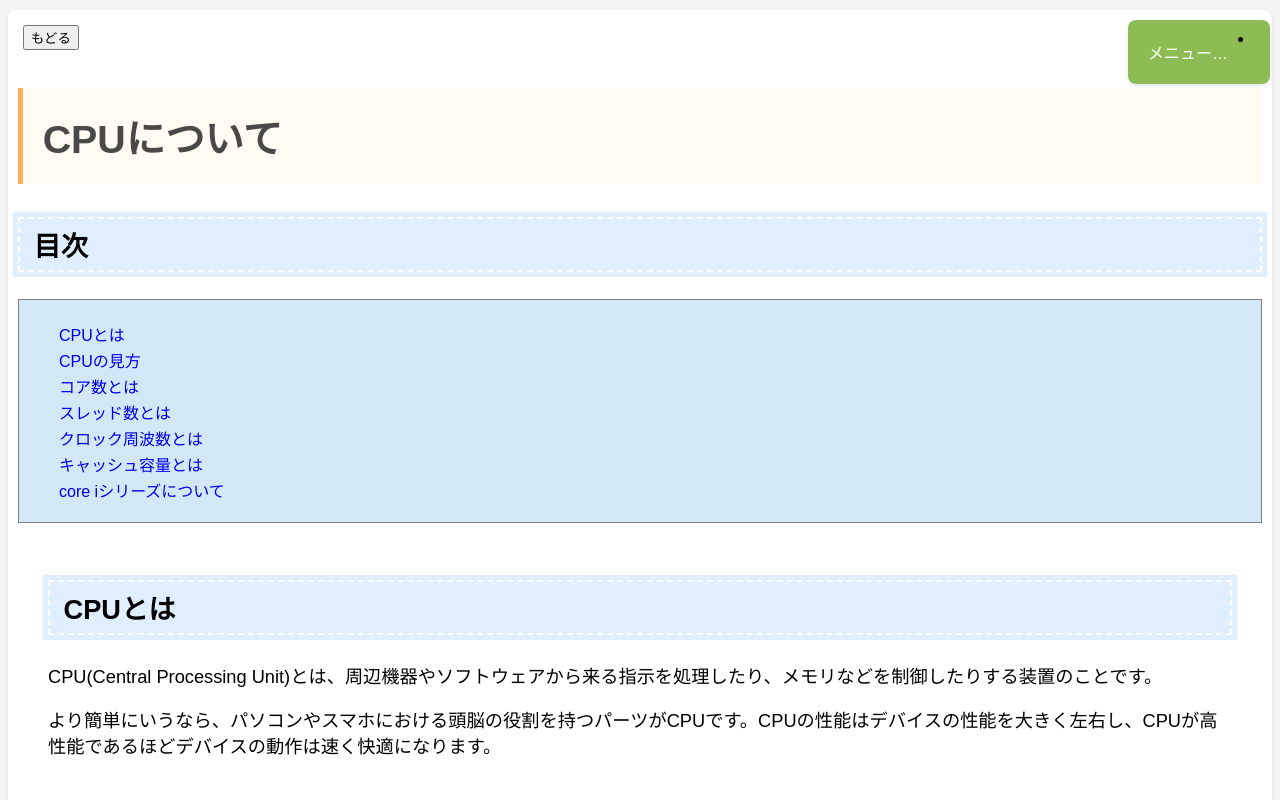
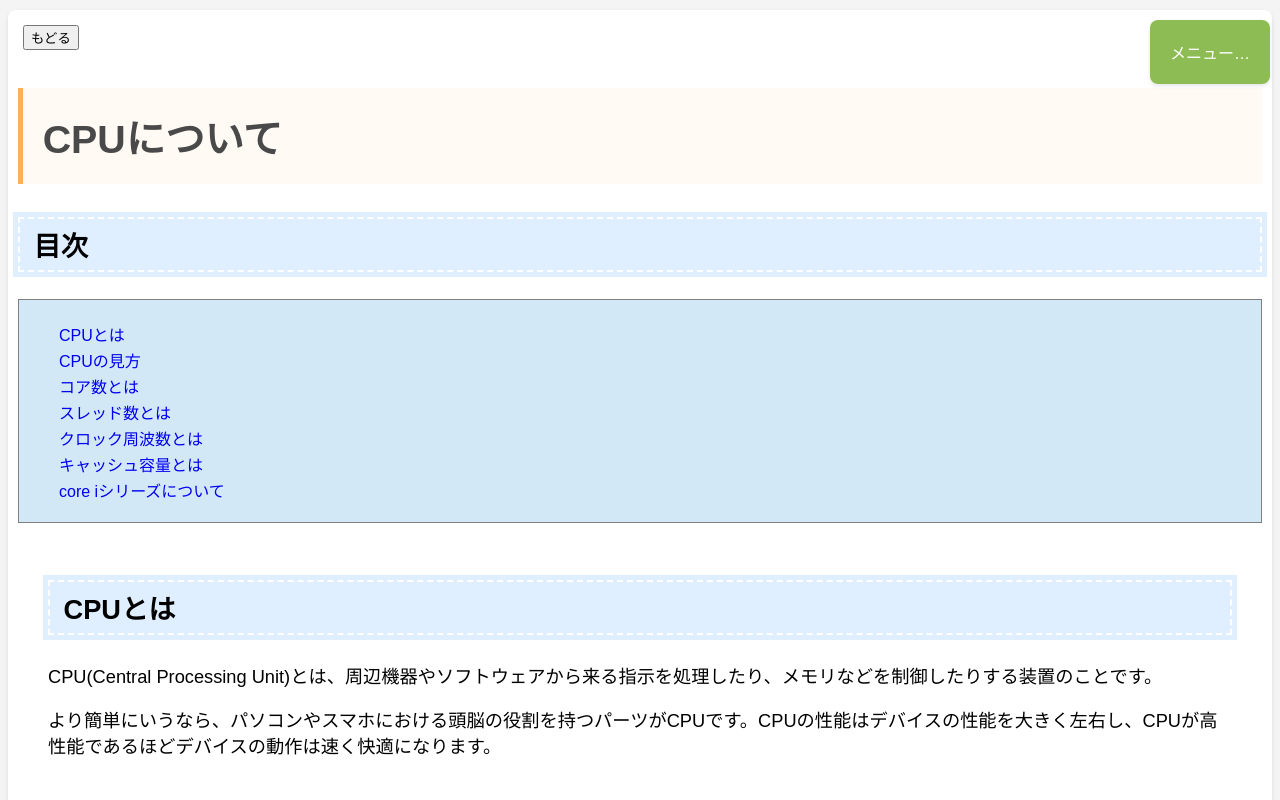
Before and after one commit to imanishi334/B-PBL_, a plain HTML site: page syo-kai/cpu.html in a window 1280 px wide. Shown: the top 800 px of the page. Drawn offline with Linux system fonts and the light colour scheme.

Commit message:
Update cpu.html

```diff
--- a/syo-kai/cpu.html
+++ b/syo-kai/cpu.html
@@ -9,7 +9,8 @@
 <header>
     <div id="header_menu" class="container">
     <nav>
-        <li>
+      <ul>  <!-- 修正: ul でリスト全体を囲む -->
+                <li>
                     <a href="#" id="menuToggle">メニュー…</a>
                     <ul class="dropdown" id="dropdownMenu">
                         <li><a href="../">もどる</a></li>
@@ -19,6 +20,7 @@
                         <li><a href="#cpu3">core i について</a></li>
                     </ul>
                 </li>
+            </ul>
       </nav>
     </div>
 </header>
```
